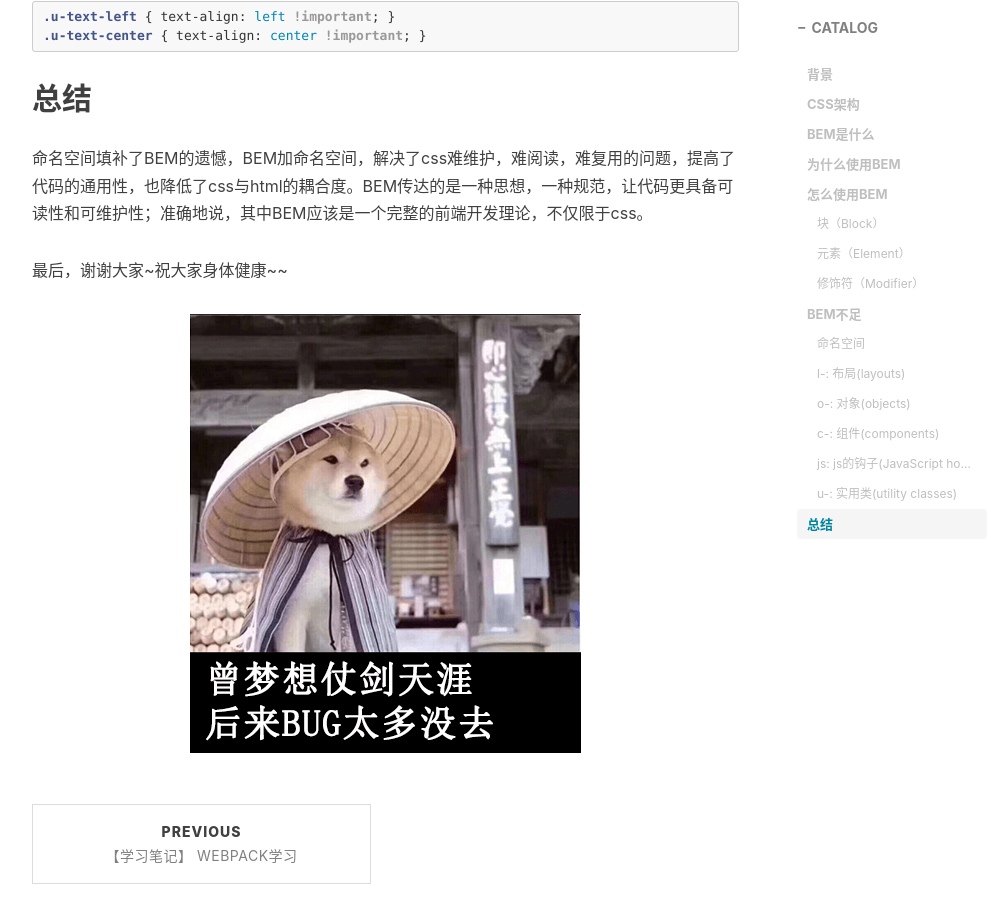
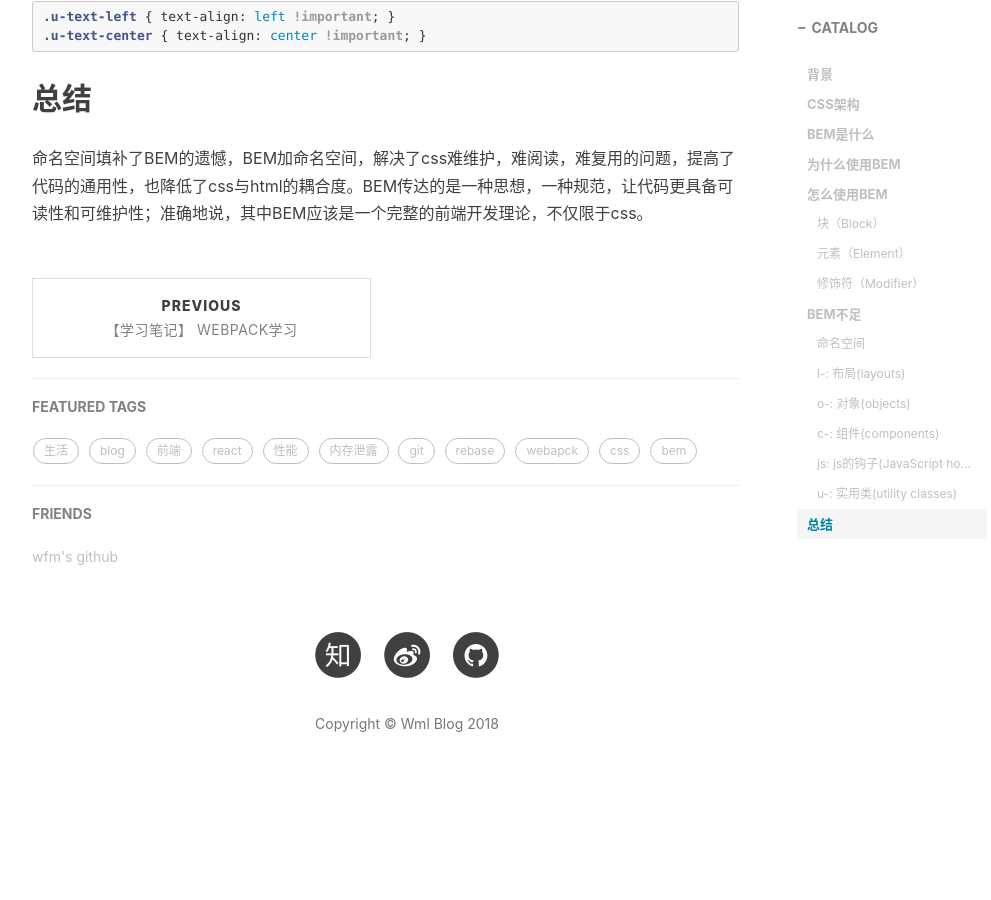
Before and after one commit to wumeilian/wumeilian.github.io, a Jekyll site: the page built from _posts/2018-09-18-bem-share.md, in a window 1280 px wide and 900 px high, scrolled down 9509 px. Shown: the whole window, without its empty margins (233-1224 px from the left). Built offline with Jekyll 4.4.1, drawn with Linux system fonts in a browser that asks for light colours; nearby versions of some CDN libraries; comment, search, counter and statistics services are not loaded; after the commit the page ends 10310 px from its top, so only the background shows below that.

Commit message:
文案修改

```diff
--- a/_posts/2018-09-18-bem-share.md
+++ b/_posts/2018-09-18-bem-share.md
@@ -324,7 +324,3 @@ javascript钩子（.js）表示对象/组件是否需要JavaScript；
 ## 总结
 
 命名空间填补了BEM的遗憾，BEM加命名空间，解决了css难维护，难阅读，难复用的问题，提高了代码的通用性，也降低了css与html的耦合度。BEM传达的是一种思想，一种规范，让代码更具备可读性和可维护性；准确地说，其中BEM应该是一个完整的前端开发理论，不仅限于css。
-
-最后，谢谢大家~祝大家身体健康~~
-
-![bem](/img/bem/3.png)
```
